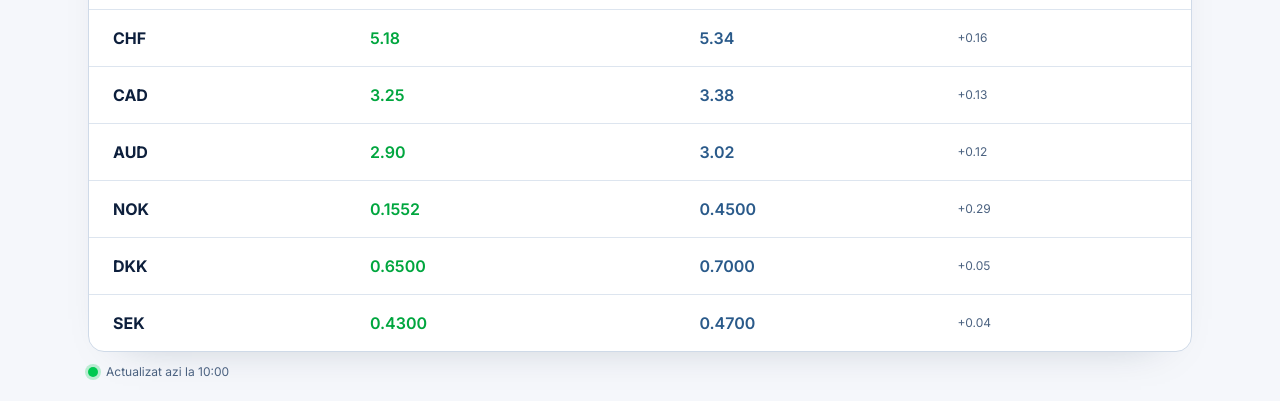
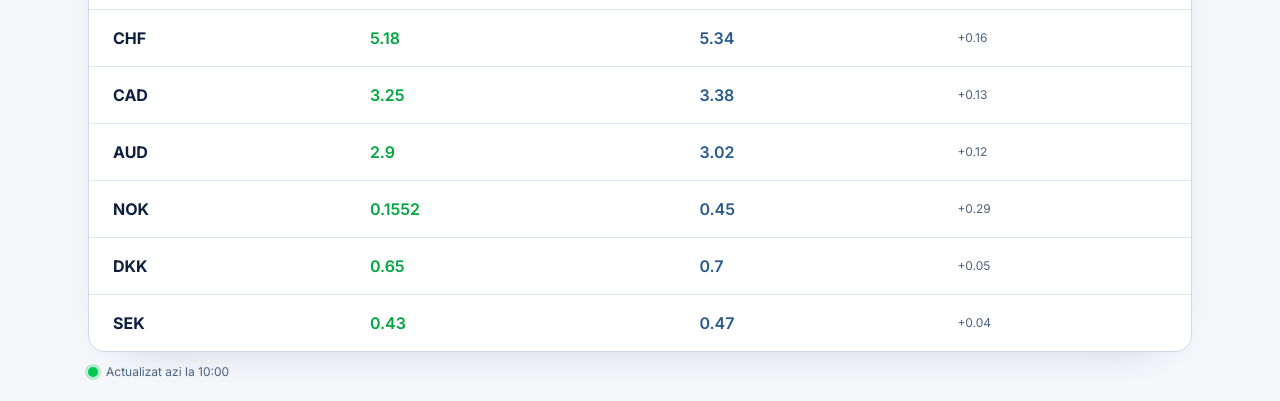
Before and after one commit to aalextudoran/primaValuta, a Next.js app: page / in a window 1280 px wide. Shown: the part 1100-1501 px from the top of the page. Built offline with nearby package versions, Linux system fonts and the light colour scheme; a web font is replaced by a local one.

Commit message:
table fix

```diff
--- a/components/sections/RatesTable.tsx
+++ b/components/sections/RatesTable.tsx
@@ -29,13 +29,10 @@ function formatUpdatedLabel(updatedAt: string, lang: "ro" | "en"): string {
   return lang === "ro" ? `Actualizat azi la ${hours}:${minutes}` : `Updated today at ${hours}:${minutes}`;
 }
 
-function formatRate(value: number): string {
-  return value < 1 ? value.toFixed(4) : value.toFixed(2);
-}
 
 function formatSpread(buy: number, sell: number): string {
   const spread = sell - buy;
-  if (spread < 0 || spread > 2) return "—";
+  if (spread < 0) return "—";
   return `+${spread.toFixed(2)}`;
 }
 
@@ -118,10 +115,10 @@ export function RatesTable({ lang = "ro" }: { lang?: "ro" | "en" }) {
               <tr key={rate.currency} className="border-b border-line/70 last:border-none">
                 <td className="px-4 py-4 text-base font-bold text-pv-navy-800 md:px-6">{rate.currency}</td>
                 <td className="px-4 py-4 text-base font-semibold text-green-600 md:px-6">
-                  {formatRate(rate.buy)}
+                  {String(rate.buy)}
                 </td>
                 <td className="px-4 py-4 text-base font-semibold text-pv-navy-400 md:px-6">
-                  {formatRate(rate.sell)}
+                  {String(rate.sell)}
                 </td>
                 <td className="px-4 py-4 text-xs text-muted-foreground md:px-6">
                   {formatSpread(rate.buy, rate.sell)}
```
